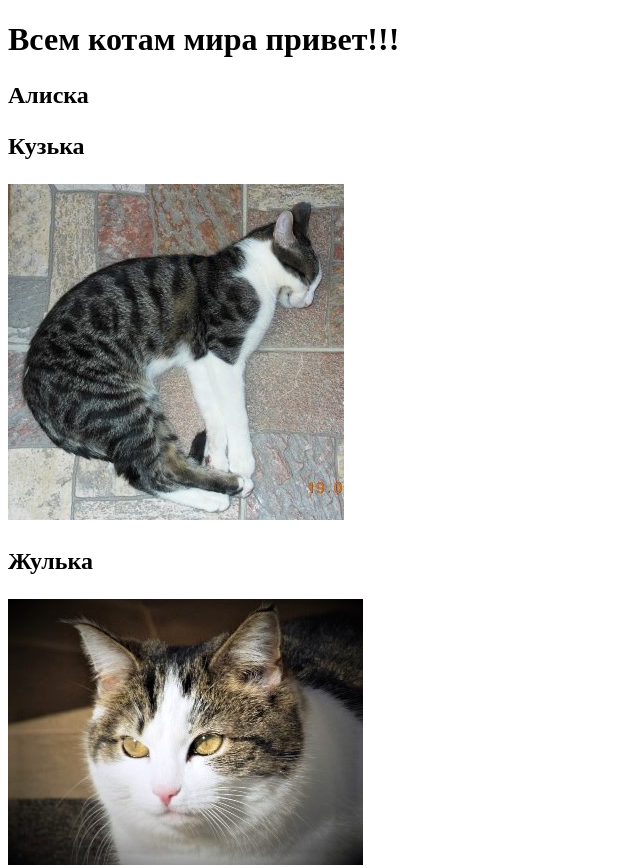
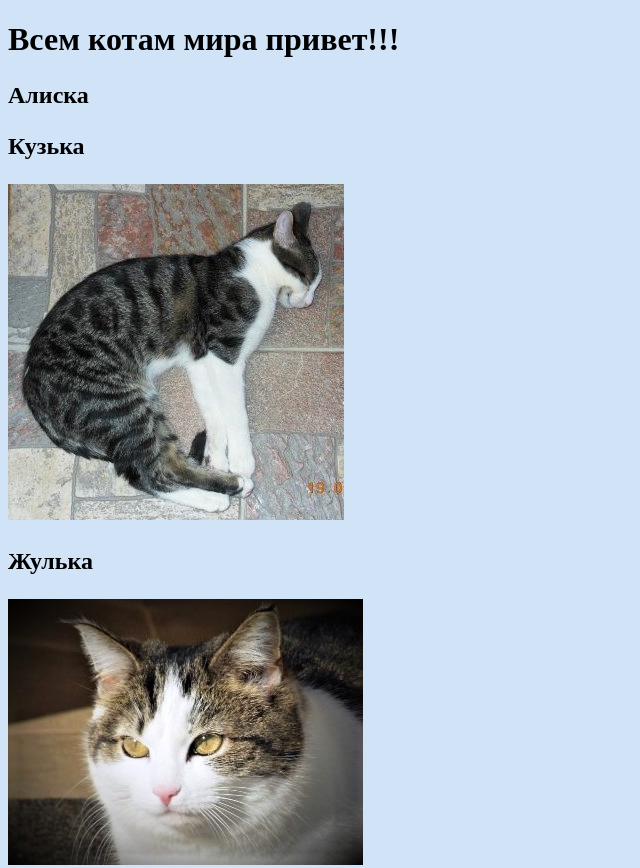
Before and after one commit to qaexpert/cool, a plain HTML site: page index.html in a window 1280 px wide. Shown: the top 868 px of the page, without its empty margins (0-640 px from the left). Drawn offline with Linux system fonts and the light colour scheme.

Commit message:
Update index.html

```diff
--- a/index.html
+++ b/index.html
@@ -3,6 +3,11 @@
  <head>
   <meta charset="utf-8">
   <title>Мировые коты</title>
+  <style>
+		body {
+			background-color: #d0e3f7; /* здесь можно задать любой цвет в формате hex */
+		}
+	</style>
   <link rel="icon" href="/kotok.ico" type="image/x-icon">
  </head>
  <body>
```
